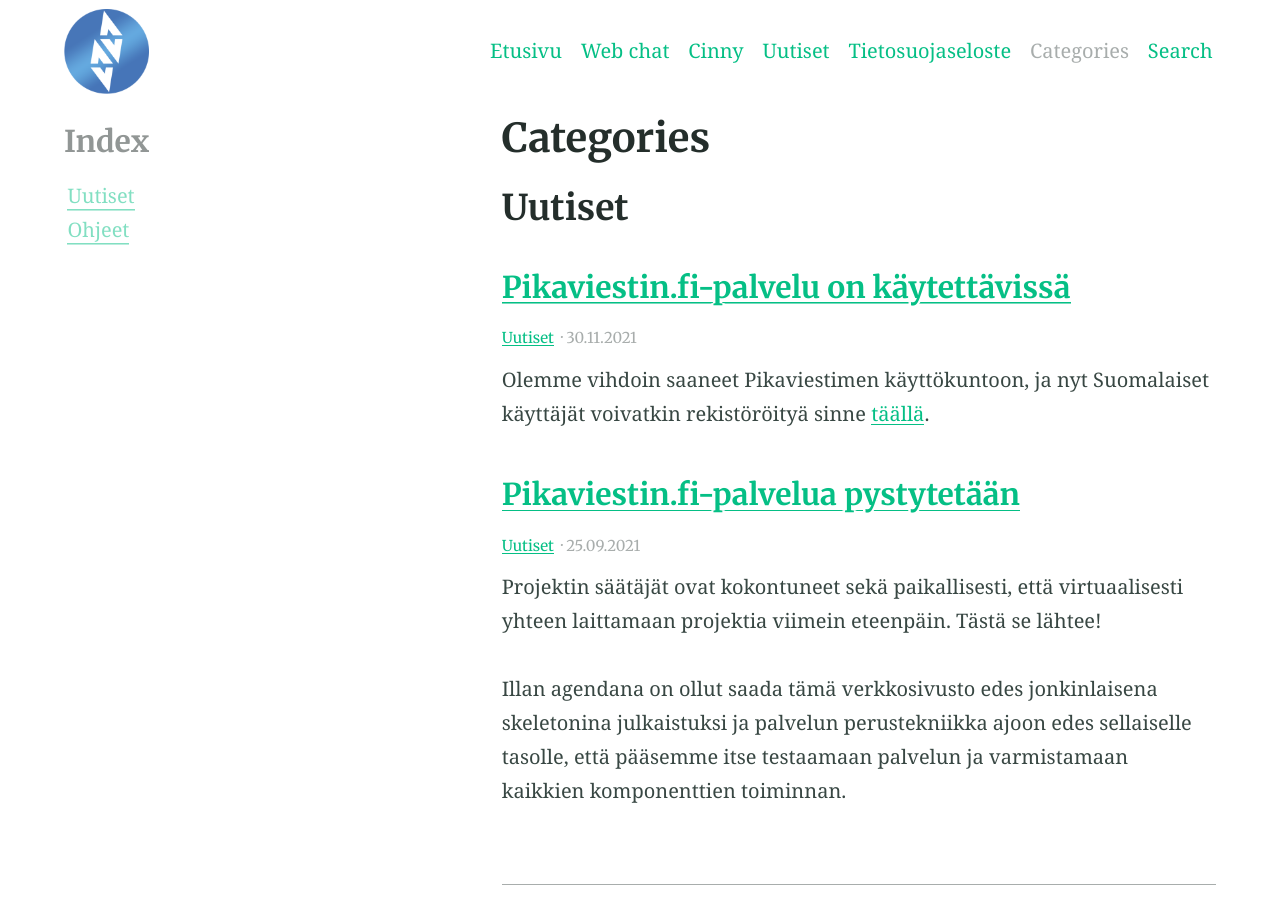
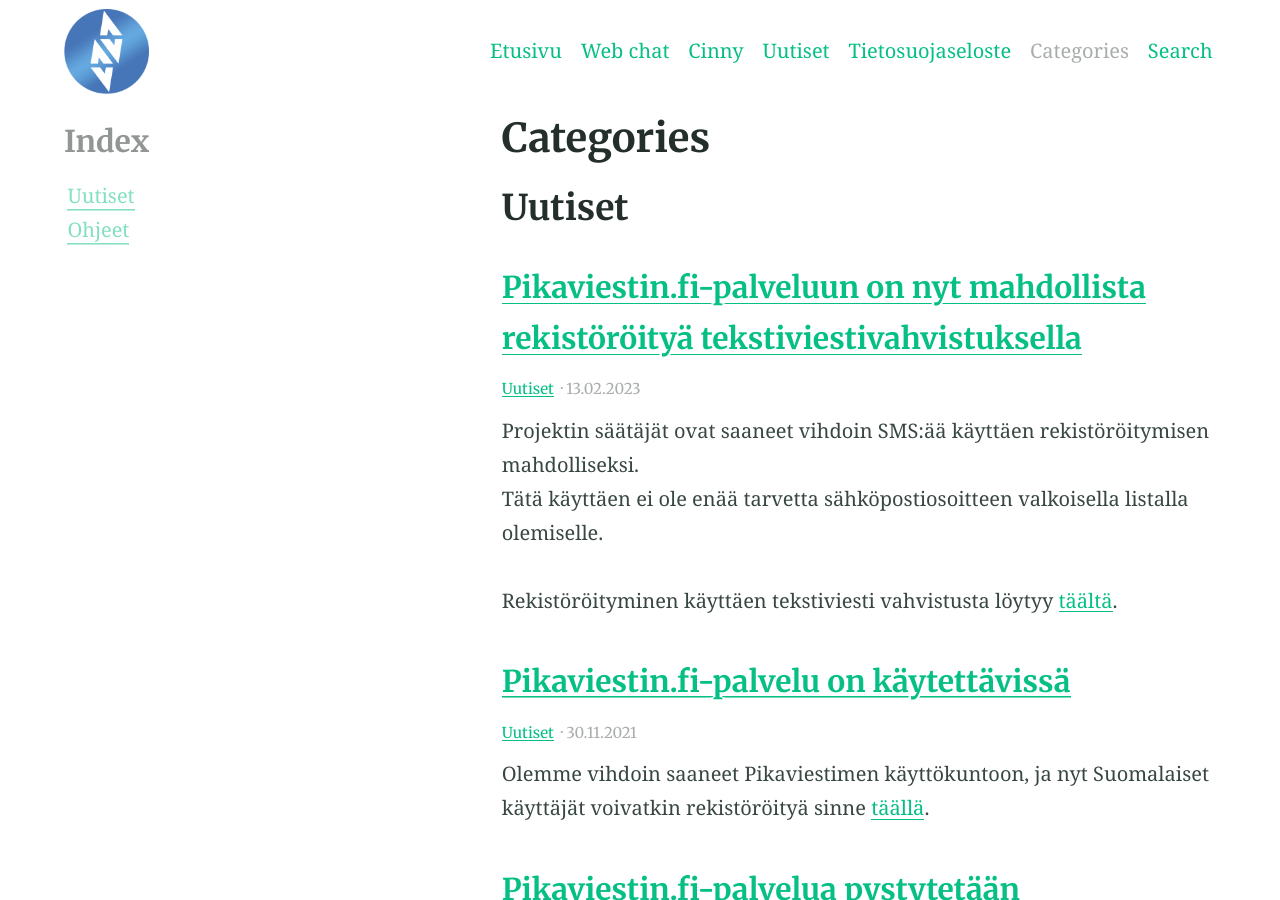
Before and after one commit to pikaviestin/website-www.pikaviestin.fi, a Jekyll site: the page built from categories.md, in a window 1280 px wide and 900 px high. Built offline with Jekyll 4.4.1, drawn with Linux system fonts in a browser that asks for light colours.

Commit message:
SMS-vahvistuksen mahdollisuus julkiseksi (#9)
* Update index with the sms enrollment link
* Lisää blogi postaus SMS-vahvistuksesta
* Kielen korjausta

```diff
--- /dev/null
+++ b/_posts/2023-02-13-tunnuksen-luonti-tekstiviestilla.md
@@ -0,0 +1,11 @@
+---
+title: Pikaviestin.fi-palveluun on nyt mahdollista rekistöröityä tekstiviestivahvistuksella
+categories:
+- Uutiset
+feature_image: "https://picsum.photos/2560/600?image=872"
+---
+
+Projektin säätäjät ovat saaneet vihdoin SMS:ää käyttäen rekistöröitymisen mahdolliseksi.
+Tätä käyttäen ei ole enää tarvetta sähköpostiosoitteen valkoisella listalla olemiselle.
+
+Rekistöröityminen käyttäen tekstiviesti vahvistusta löytyy [täältä](https://login.pikaviestin.fi/if/flow/enrollment-with-sms-verification/).
```
Also changed, not shown: index.md (+2 -2 lines).
